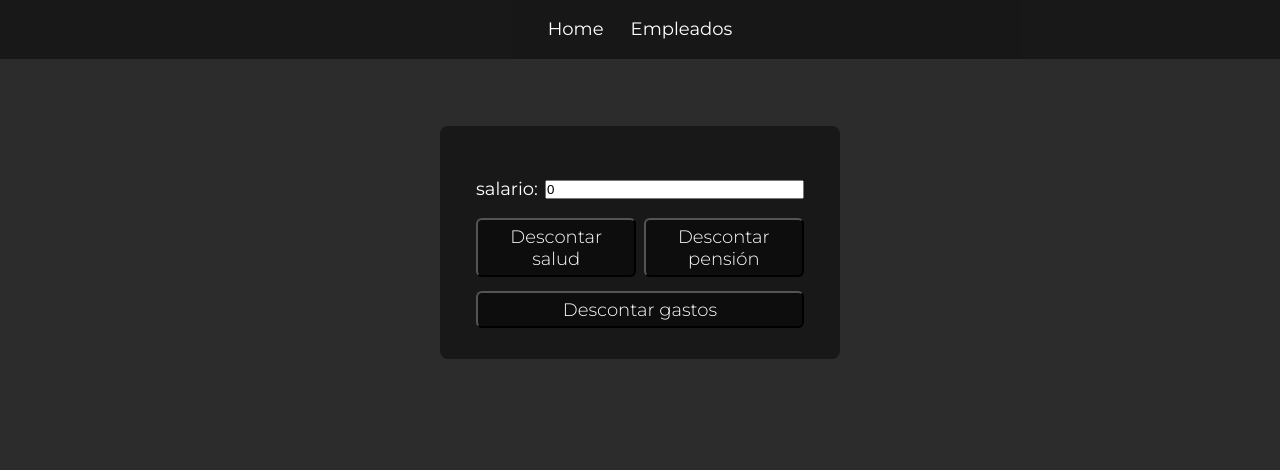
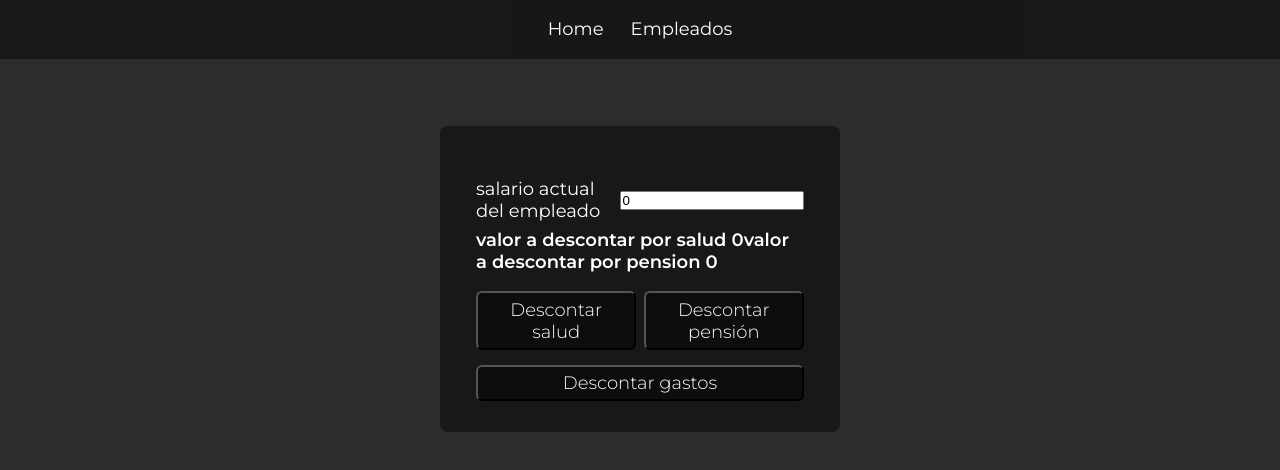
Before and after one commit to jhobahego/programa-contable, a Vue app: page /empleados/1 in a window 1280 px wide. Shown: the top 470 px of the page. Built offline with nearby package versions, Linux system fonts and the light colour scheme; no server answers.

Commit message:
Feat: mostrar salario descontado e info

```diff
--- a/src/views/empleado/DetailView.vue
+++ b/src/views/empleado/DetailView.vue
@@ -1,5 +1,5 @@
 <script setup>
-import { onMounted, ref } from 'vue';
+import { onMounted, ref, computed } from 'vue';
 import { useRouter, useRoute } from 'vue-router';
 
 const route = useRoute();
@@ -8,6 +8,16 @@
 const empleado = ref(null);
 const nombres = ref('');
 const salario = ref(0);
+
+const ocultarDescuentoSalud = ref(false)
+const ocultarDescuentoPension = ref(false)
+
+const salarioDescontado = computed(() => {
+  const descuento = (salario.value * 4) / 100;
+  return salario.value - descuento;
+});
+
+const salarioPorDescontar = computed(() => (salario.value * 4) / 100);
 
 let contadorSalud = ref(0)
 let contadorPension = ref(0)
@@ -21,7 +31,11 @@
   }
 
   if (confirm(`¿Seguro quieres descontar el 4% de la ${tipoDescuento} del salario?`)) {
-    salario.value -= Math.floor(salario.value * 0.04);
+    if (tipoDescuento === "salud") {
+      ocultarDescuentoSalud.value = true;
+    } else {
+      ocultarDescuentoPension.value = true;
+    }
     contador.value++;
   }
 }
@@ -72,15 +86,24 @@
     <h4 class="detail__title">{{ nombres }}</h4>
     <form class="detail__form">
       <label class="detail__label">
-        salario:
-        <input type="number" placeholder="1567200" v-model="salario">
+        salario actual del empleado
+        <input type="number" placeholder="1567200" v-model="salario" readonly>
       </label>
 
+      <label class="detail__label detail__label--last" v-if="ocultarDescuentoPension | ocultarDescuentoSalud">
+        salario con el descuento aplicado
+        <input type="number" placeholder="1567200" v-model="salarioDescontado" readonly>
+      </label>
+
+      <strong v-if="!ocultarDescuentoSalud">valor a descontar por salud {{ salarioPorDescontar }}</strong>
+      <strong v-if="!ocultarDescuentoPension">valor a descontar por pension {{ salarioPorDescontar }}</strong>
+      <strong v-if="ocultarDescuentoPension && ocultarDescuentoSalud">no se puede descontar más</strong>
+
       <div class="detail__buttons">
-        <button @click.prevent="descontar('salud')">
+        <button @click.prevent="descontar('salud')" :disabled="ocultarDescuentoSalud">
           Descontar salud
         </button>
-        <button @click.prevent="descontar('pension')">
+        <button @click.prevent="descontar('pension')" :disabled="ocultarDescuentoPension">
           Descontar pensión
         </button>
       </div>
```
